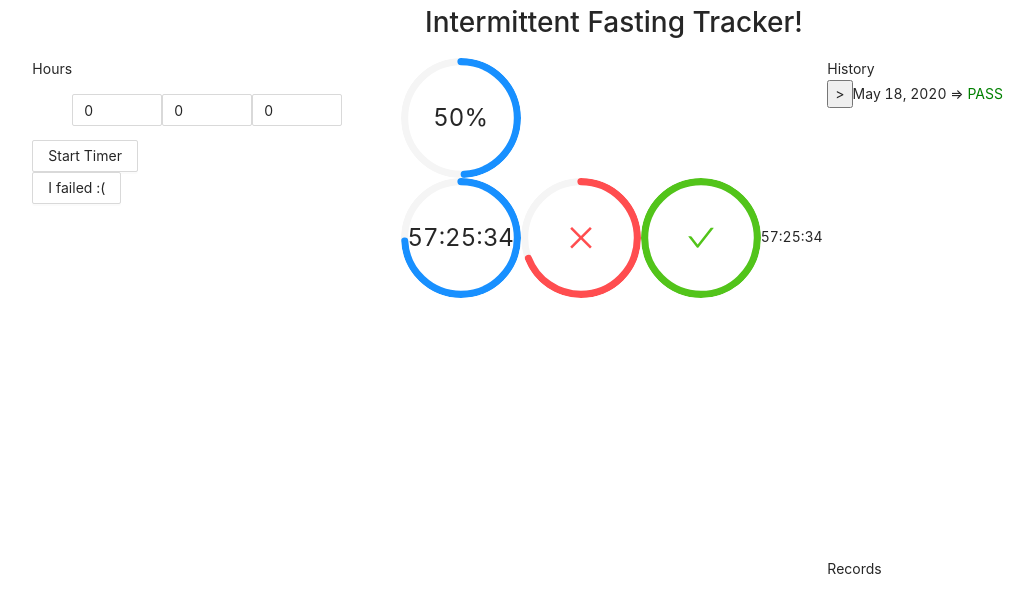
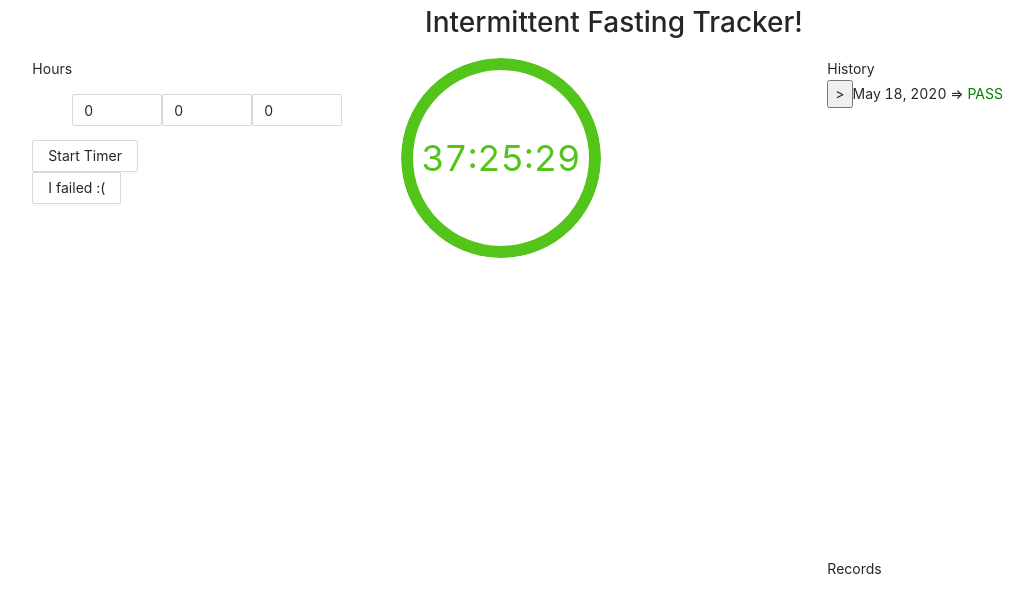
Before and after one commit to colemanjenkins/intermittent-fasting-timer, a React (Create React App) app: page / in a window 1280 px wide. Shown: the top 612 px of the page, without its empty margins (26-1060 px from the left). Built offline with nearby package versions, Linux system fonts and the light colour scheme.

Commit message:
make timer work and refresh

```diff
--- a/src/App.js
+++ b/src/App.js
@@ -22,11 +22,19 @@ class App extends Component {
         }
       ],
       timerTime: 18 * 60 * 60 * 1000,
-      timerStart: 1589900551026 + 20 * 60 * 60 * 1000,
+      timerStart: 1589900551026,
+      currentTime: Date.now()
     }
     this.updatePlannedTime = this.updatePlannedTime.bind(this);
     this.newSuccess = this.newSuccess.bind(this);
     this.newFailed = this.newFailed.bind(this);
+  }
+
+  componentDidMount() {
+    this.interval = setInterval(() => this.setState({ currentTime: Date.now() }), 1000);
+  }
+  componentWillUnmount() {
+    clearInterval(this.interval);
   }
 
   updatePlannedTime(msTime) {
--- a/src/Components/Timer.css
+++ b/src/Components/Timer.css
@@ -3,8 +3,8 @@
 }
 @import '/node_modules/antd/dist/antd.css';
 
-.ant-progress-circle-wrap,
+/* .ant-progress-circle-wrap,
 .ant-progress-line-wrap {
   margin-right: 8px;
   margin-bottom: 5px;
-}
+} */
--- a/src/Components/Timer.js
+++ b/src/Components/Timer.js
@@ -34,7 +34,19 @@ class Timer extends Component {
             ":" + this.getSeconds(timerStart, timerLength);
     }
 
-    //todo after lunch: make percent displayed accurate.
+    calculatePercent = (timerStart, timerLength) => {
+        let diff = Date.now() - timerStart;
+        let timeFull = timerLength - diff;
+        return 100 - 100 * (diff / timeFull);
+    }
+
+    componentDidMount() {
+        this.interval = setInterval(() => this.setState({ time: Date.now() }), 1000);
+    }
+    componentWillUnmount() {
+        clearInterval(this.interval);
+    }
+
     render() {
         const {
             timerLength,
@@ -42,18 +54,13 @@ class Timer extends Component {
         } = this.props;
         return (
 
-            <div className="timer">
-                <Progress type="circle" percent={50} />
-                <div>
+            <div className="timer" style={{ verticalAlign: "center" }}>
 
-                    <Progress type="circle" percent={75}
-                        format={() => this.timeDisplay(timerStart, timerLength)} />
-                    <Progress type="circle" percent={70} status="exception" />
-                    <Progress type="circle" percent={100} />
-                    {this.getHoursAndMinutes(timerStart, timerLength) /*this is "17:55" part of the display*/}
-                    :
-                    {this.getSeconds(timerStart, timerLength) /*this is "44" part of the display (seconds)*/}
-                </div>
+                <Progress type="circle"
+                    percent={this.calculatePercent(timerStart, timerLength)}
+                    format={() => this.timeDisplay(timerStart, timerLength)}
+                    width={200}
+                />
             </div>
         );
     }
```
